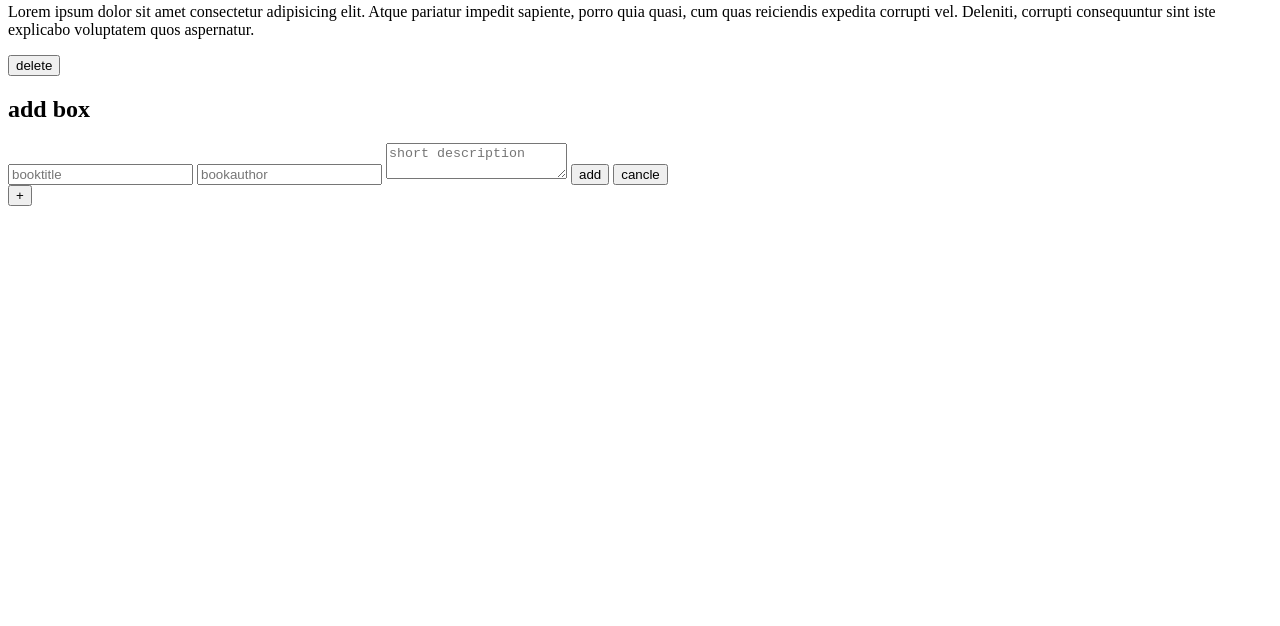
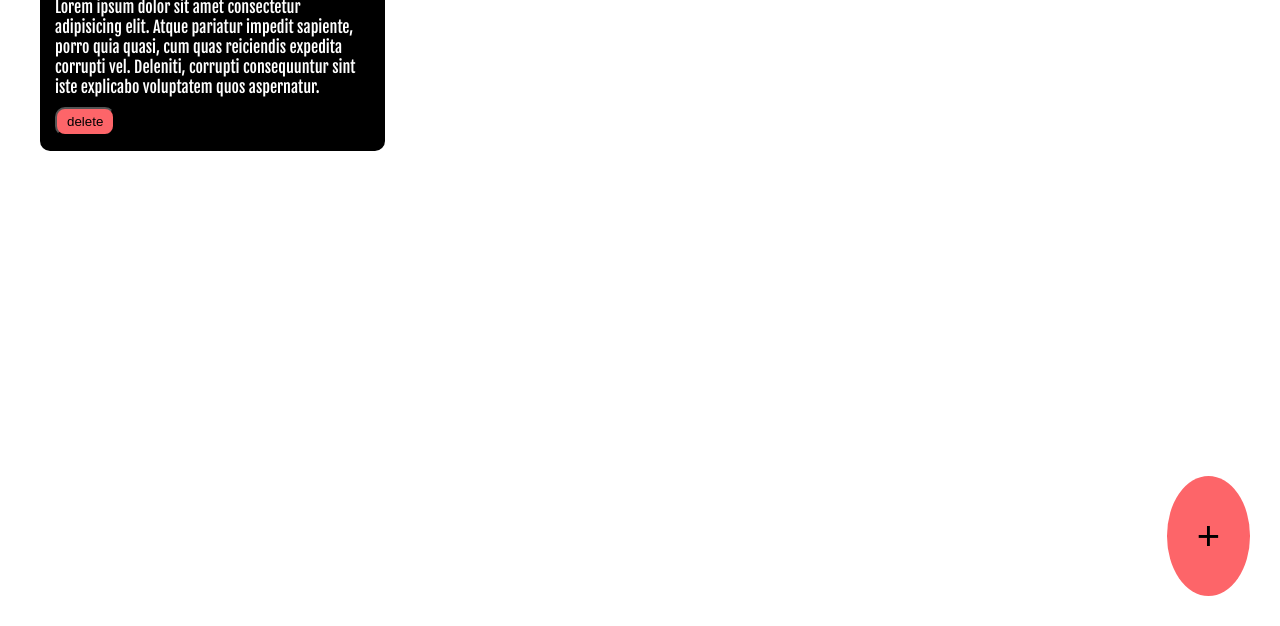
Before and after one commit to kathir014/FRONTEND-PROJECT-1, a plain HTML site: page Index.html in a window 1280 px wide. Shown: the part 174-800 px from the top of the page. Drawn offline with Linux system fonts and the light colour scheme.

Commit message:
Update Index.html

```diff
--- a/Index.html
+++ b/Index.html
@@ -4,7 +4,7 @@
     <meta charset="UTF-8">
     <meta name="viewport" content="width=device-width, initial-scale=1.0">
     <title>MINIBOOK</title>
-    <link rel="stylesheet" href="ka.css">
+    <link rel="stylesheet" href="Style.css">
     <link rel="preconnect" href="https://fonts.googleapis.com">
 <link rel="preconnect" href="https://fonts.gstatic.com" crossorigin>
 <link href="https://fonts.googleapis.com/css2?family=Fjalla+One&display=swap" rel="stylesheet">
@@ -39,7 +39,7 @@
         </form>
     </div>
     <button class="add" id="addpop">+</button>
-    <script src="ka.js"></script>
+    <script src="Script.js"></script>
 
   </body>
   </html>
```
